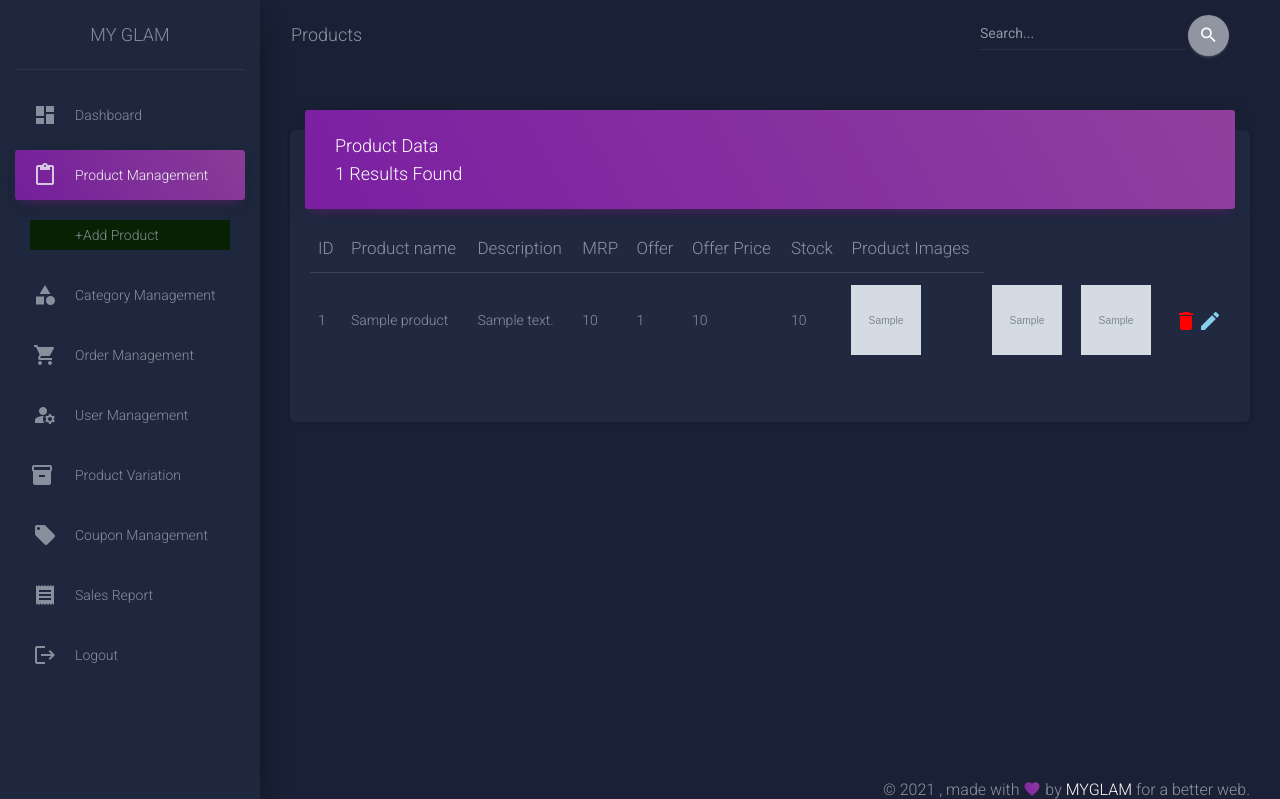
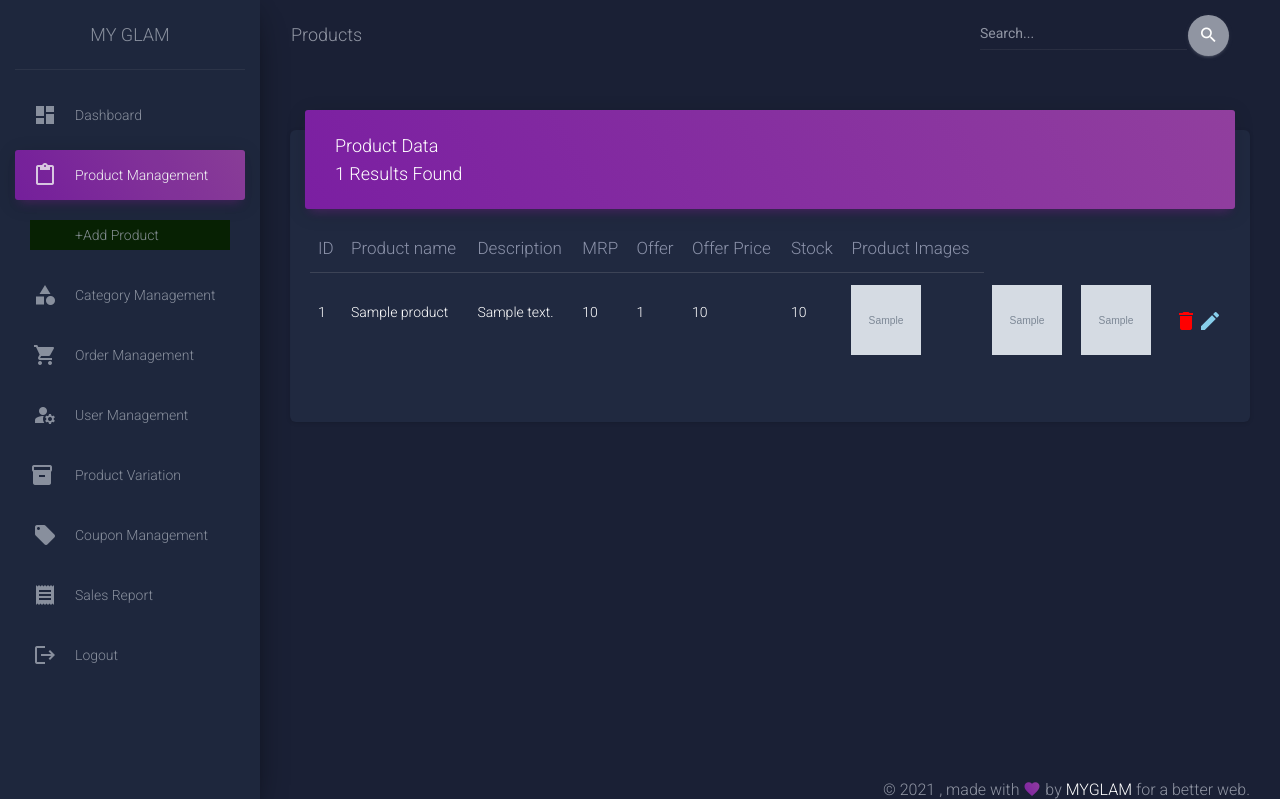
Before and after one commit to fasnap/ecommerce, a Django app: page /admin1/product/ in a window 1280 px wide. Shown: the top 799 px of the page. Run offline with Django 3.2, Linux system fonts and the light colour scheme; a user stored in the database is signed in; tables that the repository leaves empty hold one stand-in row (values such as "Sample post"); grey boxes marked "Sample" are stand-in pictures; some libraries are stand-ins or nearby versions.

Commit message:
product description color edited

```diff
--- a/templates/admin/product.html
+++ b/templates/admin/product.html
@@ -219,25 +219,25 @@
                         <tr>
 
                           <td>
-                            {{product.id}}
+                            <p style="color:white;">{{product.id}}</p>
                           </td>
                           <td>
-                            {{product.product_name}}
+                            <p style="color:white;">{{product.product_name}}</p>
                           </td>
                           <td>
-                            {{product.description}}
+                            <p style="color:white;">{{product.description}}</p>
                           </td>
                           <td>
-                            {{product.actual_price}}
+                            <p style="color:white;"> {{product.actual_price}}</p>
                           </td>
                            <td>
-                            {{product.offer}}
+                            <p style="color:white;">{{product.offer}}</p>
                           </td>
                            <td>
-                            {{product.price}}
+                            <p style="color:white;"> {{product.price}}</p>
                           </td>
                           <td>
-                            {{product.stock}}
+                            <p style="color:white;">{{product.stock}}</p>
                           </td>
                           <td>
                           {% if product.product_image1 %}<img src="{{product.product_image1.url}}" style="height: 70px;width:70px;">{% endif %}
```
